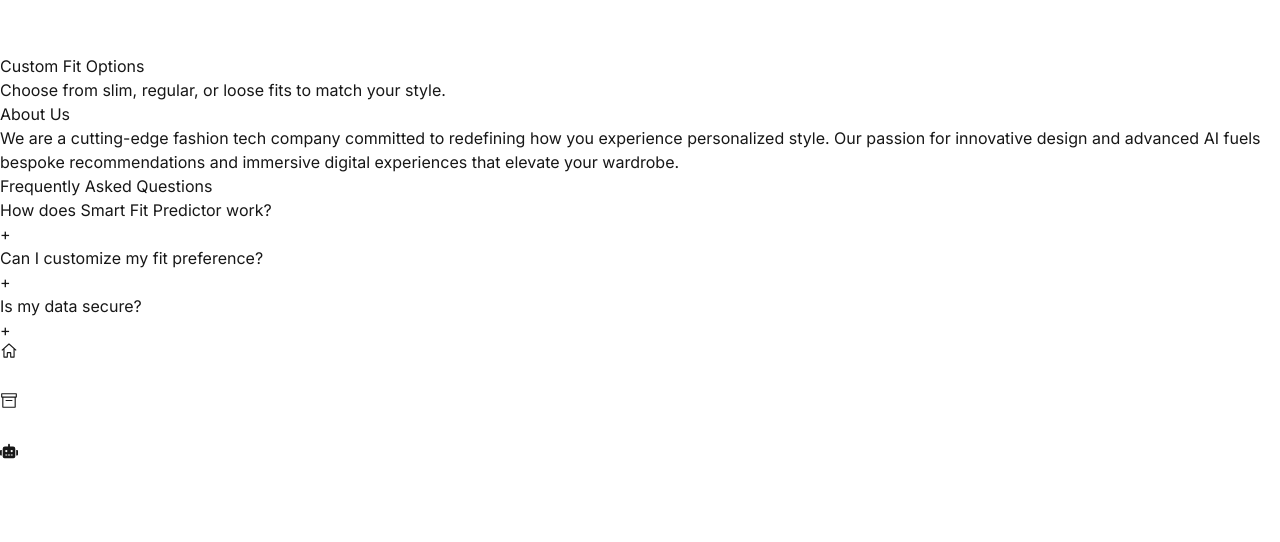
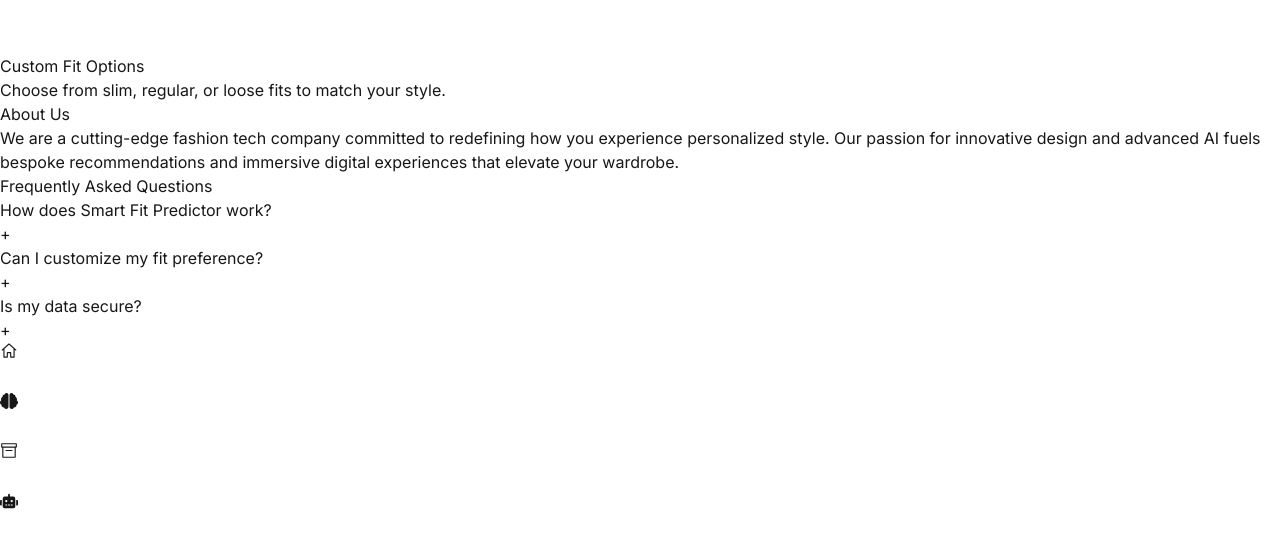
Before and after one commit to HakashiKatake/Hackx, a Next.js app in the folder Site/fitchecker/: page / in a window 1280 px wide. Shown: the part 5205-5747 px from the top of the page. Before the commit the page ends 5697 px from the top, so only its background shows below. Built offline with nearby package versions, Linux system fonts and the light colour scheme.

Commit message:
dock update

```diff
--- a/Site/fitchecker/src/components/DockWrapper.tsx
+++ b/Site/fitchecker/src/components/DockWrapper.tsx
@@ -5,11 +5,14 @@ import React from 'react';
 import Dock from '@/components/Dock/Dock'; // Adjust path if necessary
 import { VscHome, VscArchive} from 'react-icons/vsc';
 import { FaRobot } from "react-icons/fa";
+import { FaBrain } from "react-icons/fa";
 
 const dockItems = [
   { icon: <VscHome size={18} />, label: "Home", onClick: () => window.location.href = "/" },
+  { icon: <FaBrain size={18} />, label: "Start Measurement", onClick: () => window.location.href = "/results" },
   { icon: <VscArchive size={18} />, label: "Ar Archive", onClick: () => window.location.href = "/ar-preview" },
   { icon: <FaRobot size={18} />, label: "Chat with Swag AI", onClick: () => window.location.href = "/help" },
+
 ];
 
 export default function DockWrapper() {
```
